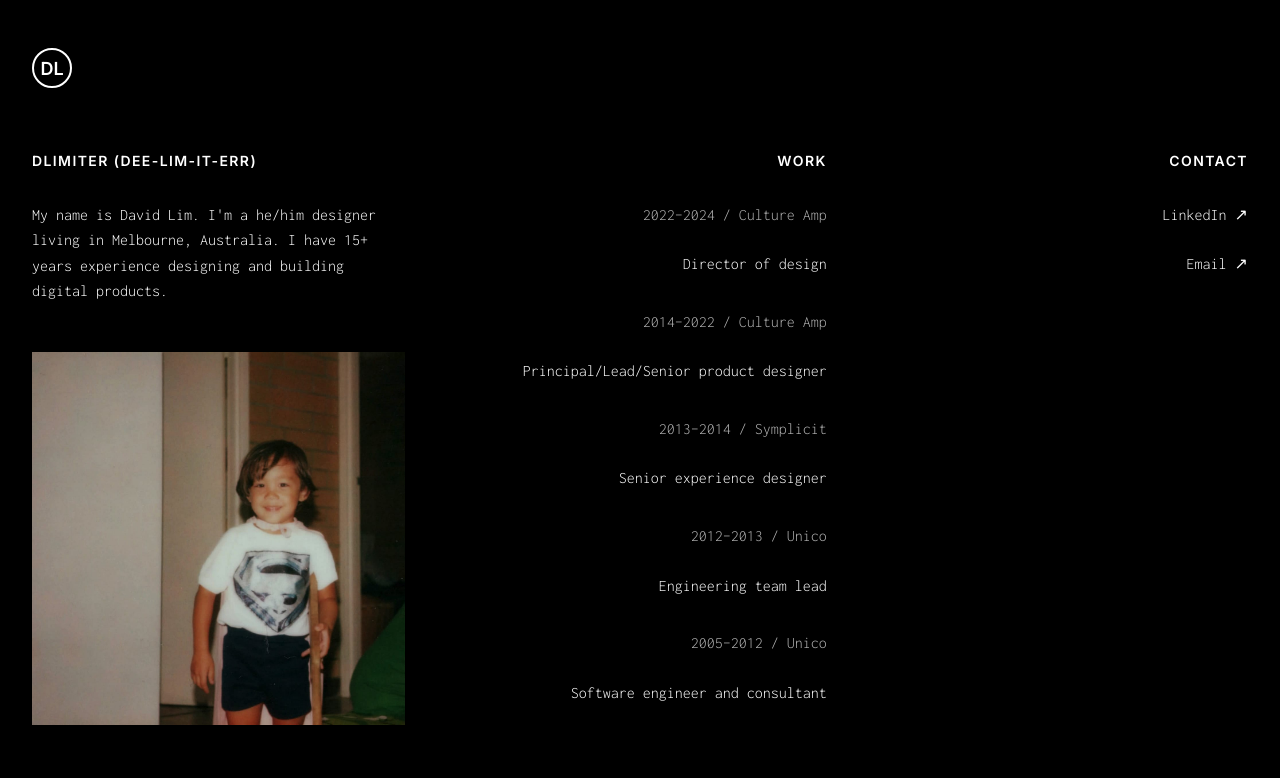
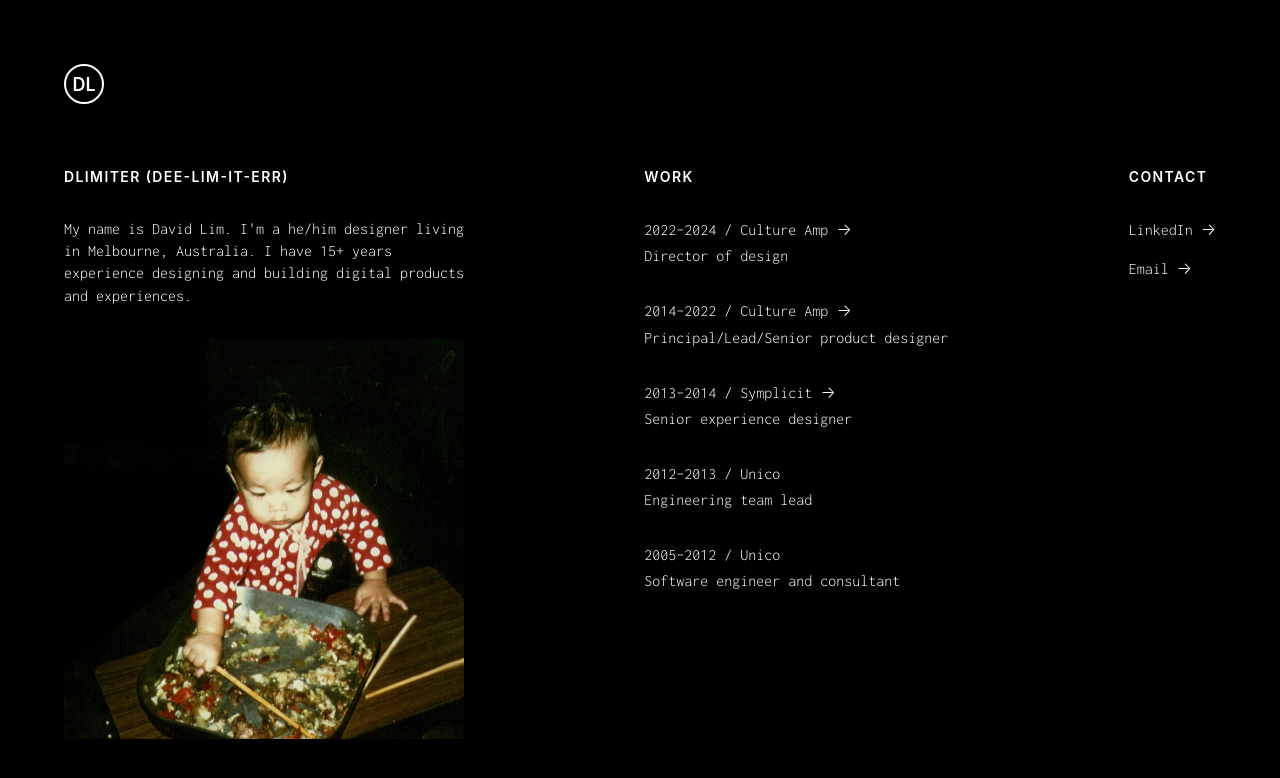
Before and after one commit to dlimiter/dlimiter.github.io, a Jekyll site: the page built from index.html, in a window 1280 px wide. Shown: the top 778 px of the page. Built offline with Jekyll 4.4.1, drawn with Linux system fonts in a browser that asks for light colours; some web fonts are replaced.

Commit message:
Refactors type and alignment

```diff
--- a/_layouts/default.html
+++ b/_layouts/default.html
@@ -10,7 +10,9 @@
   <link rel="stylesheet" href="{{ '/assets/css/style.css' | relative_url }}">
   <link rel="preconnect" href="https://fonts.googleapis.com">
   <link rel="preconnect" href="https://fonts.gstatic.com" crossorigin>
-  <link href="https://fonts.googleapis.com/css2?family=Inter:wght@300;400;500;600;700&family=Inconsolata:wght@300;400&display=swap" rel="stylesheet">
+  <link href="https://fonts.googleapis.com/css2?family=Inconsolata:wght@300;400&display=swap" rel="stylesheet">
+  <link rel="preconnect" href="https://rsms.me/">
+  <link rel="stylesheet" href="https://rsms.me/inter/inter.css">
 </head>
 <body class="placeholder-page">
   {{ content }}
--- a/_sass/_placeholder.scss
+++ b/_sass/_placeholder.scss
@@ -1,4 +1,11 @@
-// Placeholder page styles
+:root {
+  font-family: Inter, sans-serif;
+  font-feature-settings: 'liga' 1, 'calt' 1; /* fix for Chrome */
+}
+@supports (font-variation-settings: normal) {
+  :root { font-family: InterVariable, sans-serif; }
+}
+
 .placeholder-page {
   margin: 0;
   padding: 0;
@@ -8,9 +15,9 @@
 }
 
 .site-wrapper {
-  max-width: 1400px;
+  //max-width: 1400px;
   margin: 0 auto;
-  padding: 3rem 2rem;
+  padding: 4rem;
 }
 
 .logo-mark {
@@ -23,26 +30,14 @@
   gap: 4rem;
 
   @media (min-width: 1024px) {
-    grid-template-columns: 1fr 1fr 1fr;
-    gap: 3rem;
+    grid-template-columns: minmax(0,400px) auto auto;
+    justify-content: space-between;
   }
 }
 
 .column {
   display: flex;
   flex-direction: column;
-}
-
-.column-left {
-  text-align: left;
-}
-
-.column-right {
-  text-align: right;
-
-  @media (max-width: 1023px) {
-    text-align: left;
-  }
 }
 
 .section-title {
@@ -54,14 +49,18 @@
   text-transform: uppercase;
 }
 
+.arrow {
+  font-family: 'Inter', sans-serif;
+}
+
 .section-content {
   font-family: 'Inconsolata', monospace;
   font-weight: 300;
   font-size: 1rem;
-  line-height: 1.6;
+  line-height: 1.4;
 
   p {
-    margin-bottom: 1.5rem;
+    margin-bottom: 1rem;
 
     &:last-child {
       margin-bottom: 0;
@@ -89,7 +88,7 @@
 
 .work-period {
   margin-bottom: 0.25rem;
-  opacity: 0.7;
+  //opacity: 0.7;
 }
 
 .work-title {
@@ -97,7 +96,7 @@
 }
 
 .image-container {
-  margin-top: 3rem;
+  margin-top: 2rem;
 }
 
 .profile-image {
--- a/_sass/_variables.scss
+++ b/_sass/_variables.scss
@@ -27,7 +27,7 @@
 // Typography
 :root {
   --font-family-base: 'Inter', -apple-system, BlinkMacSystemFont, 'Segoe UI', Roboto, Oxygen, Ubuntu, Cantarell, sans-serif;
-  --font-family-mono: 'SF Mono', 'Monaco', 'Inconsolata', 'Fira Code', 'Courier New', monospace;
+  --font-family-mono: 'Inconsolata', 'SF Mono', 'Monaco', 'Inconsolata', 'Fira Code', 'Courier New', monospace;
 
   --font-size-xs: 0.75rem;    // 12px
   --font-size-sm: 0.875rem;   // 14px
--- a/index.html
+++ b/index.html
@@ -14,61 +14,85 @@ layout: default
   <!-- Main content grid -->
   <div class="content-grid">
     <!-- Left column: About -->
-    <div class="column column-left">
+    <div class="column">
       <h2 class="section-title">DLIMITER (dee-LIM-it-err)</h2>
 
       <div class="section-content">
         <p>
           My name is David Lim. I'm a he/him designer living in Melbourne, Australia.
-          I have 15+ years experience designing and building digital products.
+          I have 15+ years experience designing and building digital products and experiences.
         </p>
       </div>
 
       <div class="image-container">
-        <img src="{{ '/assets/images/super_dave.jpg' | relative_url }}" alt="Super Dave" class="profile-image">
+        <img src="{{ '/assets/images/super_dave.jpg' | relative_url }}" alt="Dave" class="profile-image" id="profile-image">
       </div>
     </div>
 
     <!-- Middle column: Work -->
-    <div class="column column-right">
+    <div class="column">
       <h2 class="section-title">WORK</h2>
 
       <div class="section-content">
         <div class="work-item">
-          <p class="work-period">2022–2024 / Culture Amp</p>
-          <p class="work-title">Director of design</p>
+          <div class="work-period">2022–2024 /
+            <a href="https://www.cultureamp.com/" target="_blank" rel="noopener">Culture Amp <span class="arrow">→</span>  </a>
+          </div>
+          <div class="work-title">Director of design</div>
         </div>
 
         <div class="work-item">
-          <p class="work-period">2014–2022 / Culture Amp</p>
-          <p class="work-title">Principal/Lead/Senior product designer</p>
+          <div class="work-period">2014–2022 /
+            <a href="https://www.cultureamp.com/" target="_blank" rel="noopener">Culture Amp <span class="arrow">→</span>  </a>
+          </div>
+          <div class="work-title">Principal/Lead/Senior product designer</div>
         </div>
 
         <div class="work-item">
-          <p class="work-period">2013–2014 / Symplicit</p>
-          <p class="work-title">Senior experience designer</p>
+          <div class="work-period">2013–2014 /
+            <a href="https://symplicit.com.au/" target="_blank" rel="noopener">Symplicit <span class="arrow">→</span>  </a>
+          </div>
+          <div class="work-title">Senior experience designer</div>
         </div>
 
         <div class="work-item">
-          <p class="work-period">2012–2013 / Unico</p>
-          <p class="work-title">Engineering team lead</p>
+          <div class="work-period">2012–2013 / Unico</div>
+          <div class="work-title">Engineering team lead</div>
         </div>
 
         <div class="work-item">
-          <p class="work-period">2005–2012 / Unico</p>
-          <p class="work-title">Software engineer and consultant</p>
+          <div class="work-period">2005–2012 / Unico</div>
+          <div class="work-title">Software engineer and consultant</div>
         </div>
       </div>
     </div>
 
     <!-- Right column: Contact -->
-    <div class="column column-right">
+    <div class="column">
       <h2 class="section-title">CONTACT</h2>
 
       <div class="section-content">
-        <p><a href="https://www.linkedin.com/in/davelimiter" target="_blank" rel="noopener">LinkedIn ↗</a></p>
-        <p><a href="mailto:{{ site.email }}">Email ↗</a></p>
+        <p><a href="https://www.linkedin.com/in/dlimiter" target="_blank" rel="noopener">LinkedIn <span class="arrow">→</span></a></p>
+        <p><a href="mailto:{{ site.email }}">Email <span class="arrow">→</span></a></p>
       </div>
     </div>
   </div>
 </div>
+
+<script>
+  // Randomize profile image on page load
+  (function() {
+    const images = [
+      '{{ "/assets/images/chef_dave.jpg" | relative_url }}',
+      '{{ "/assets/images/sports_dave.jpg" | relative_url }}',
+      '{{ "/assets/images/super_dave.jpg" | relative_url }}'
+    ];
+
+    const randomImage = images[Math.floor(Math.random() * images.length)];
+    const imgElement = document.getElementById('profile-image');
+
+    if (imgElement) {
+      imgElement.src = randomImage;
+    }
+  })();
+</script>
```
